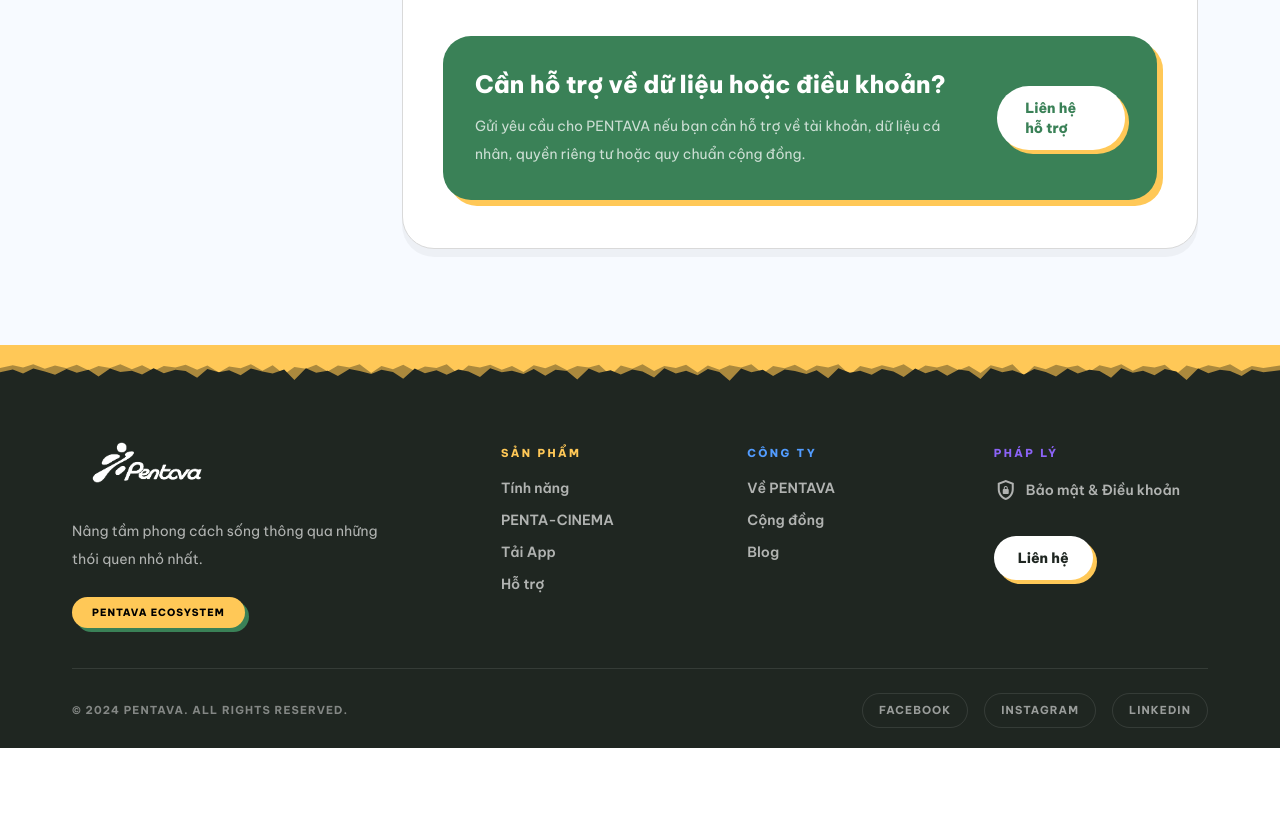
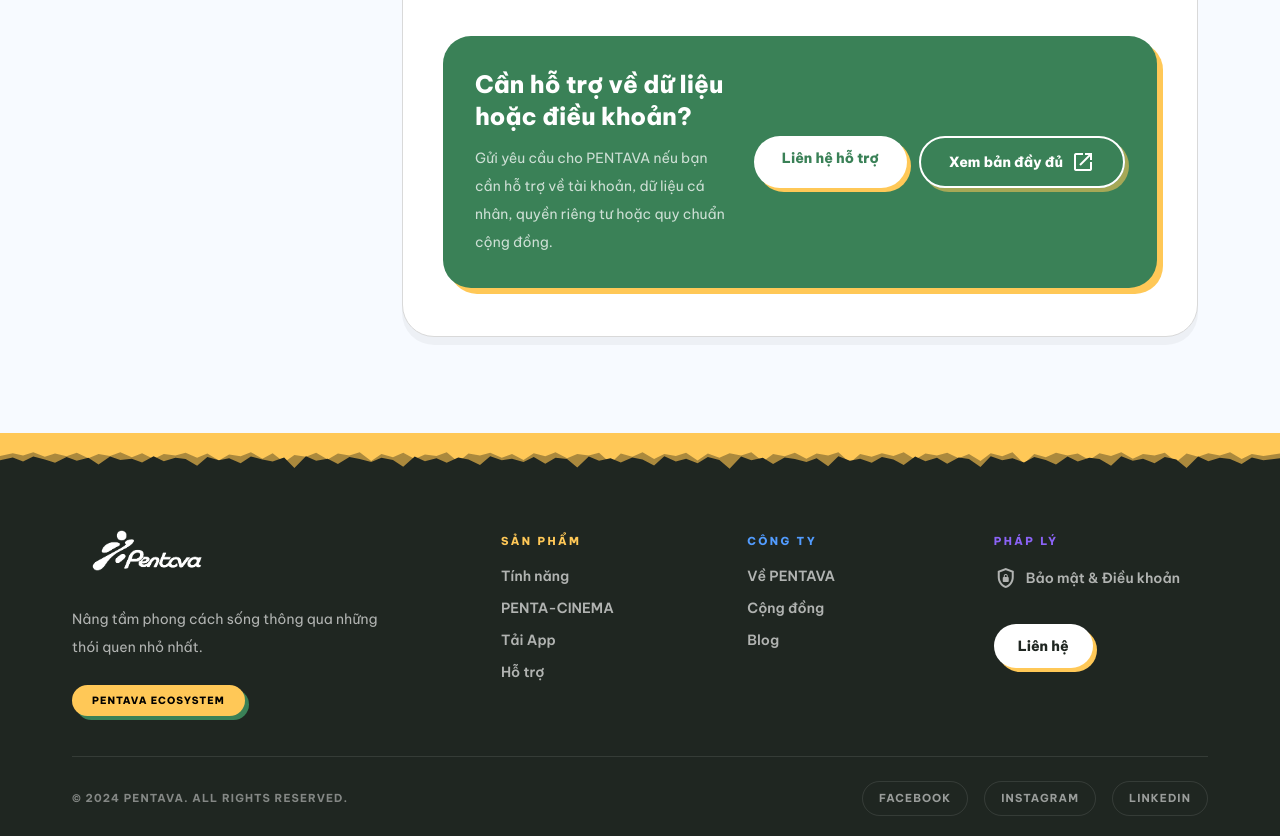
Before and after one commit to AnhKhoa4111/pentava-web, a React (Vite) app: page /privacy in a window 1280 px wide. Shown: the part 6480-7316 px from the top of the page. Before the commit the page ends 7228 px from the top, so only its background shows below. Built offline with nearby package versions, Linux system fonts and the light colour scheme.

Commit message:
Update PENTAVA legal page and layout

```diff
--- a/src/components/layouts/Footer.tsx
+++ b/src/components/layouts/Footer.tsx
@@ -154,7 +154,7 @@
 
               <NavLink
                 className="inline-flex items-center gap-2 text-sm font-semibold text-white/65 transition-all hover:translate-x-1 hover:scale-[1.04] hover:text-[#8B63F6]"
-                to="/legal"
+                to="/privacy"
               >
                 <span className="material-symbols-outlined text-[18px]">
                   shield_lock
--- a/src/pages/Cinema.tsx
+++ b/src/pages/Cinema.tsx
@@ -45,8 +45,18 @@
                     Bộ phim điện ảnh
                   </span>
 
-                  <span className="mt-2 block max-w-[720px] text-[34px] leading-[1.14] text-[#3A8157] md:text-[48px]">
-                    về hành trình trở thành phiên bản tốt hơn của bạn
+                  <span className="mt-2 block max-w-[900px] text-[#3A8157]">
+                    <span className="block text-[32px] leading-[1.12] sm:whitespace-nowrap md:text-[46px]">
+                      về hành trình trở thành
+                    </span>
+
+                    <span className="block text-[34px] leading-[1.12] md:text-[48px]">
+                      phiên bản tốt hơn
+                    </span>
+
+                    <span className="block text-[30px] leading-[1.12] md:text-[42px]">
+                      của bạn
+                    </span>
                   </span>
                 </h1>
 
--- a/src/pages/Community.tsx
+++ b/src/pages/Community.tsx
@@ -80,7 +80,7 @@
                 </div>
 
                 <div>
-                  <h3 className="mb-3 text-xl font-bold text-black">
+                  <h3 className="mb-3 text-[18px] font-bold leading-tight text-black md:whitespace-nowrap">
                     Thử thách năng lượng 30 ngày
                   </h3>
                   <p className="text-base leading-relaxed text-[#727272]">
--- a/src/pages/Privacy.tsx
+++ b/src/pages/Privacy.tsx
@@ -214,8 +214,7 @@
               <section
                 key={section.id}
                 id={section.id}
-                  className={`scroll-mt-28 ${
-                    index !== 0 ? "border-t border-[#D9D9D9] pt-12" : ""
+                className={`scroll-mt-28 ${index !== 0 ? "border-t border-[#D9D9D9] pt-12" : ""
                   } ${index !== sections.length - 1 ? "pb-12" : ""}`}
               >
                 <div className="mb-6 flex flex-col gap-4 sm:flex-row sm:items-start">
@@ -255,12 +254,27 @@
                   </p>
                 </div>
 
+                <div className="flex flex-col gap-3 sm:flex-row md:shrink-0">
                   <a
                     href="/support"
                     className="w-fit rounded-full bg-white px-7 py-3 text-sm font-extrabold text-[#3A8157] shadow-[4px_4px_0px_0px_#FFC857] transition-all hover:-translate-y-1"
                   >
                     Liên hệ hỗ trợ
                   </a>
+
+                  <a
+                    href="https://docs.google.com/document/d/1u9mX3gokH7iLaNAwozo3OvagstLYgfW9o_jPjKyq9SQ/edit?tab=t.364o052urj7r#heading=h.j5uagdkw73mc"
+                    target="_blank"
+                    rel="noreferrer"
+                    className="inline-flex w-fit items-center gap-2 rounded-full border-2 border-white bg-transparent px-7 py-3 text-sm font-extrabold text-white shadow-[4px_4px_0px_0px_rgba(255,200,87,0.55)] transition-all hover:-translate-y-1 hover:bg-[#FFC857] hover:text-black"
+                  >
+                    Xem bản đầy đủ
+
+                    <span className="material-symbols-outlined text-[18px]">
+                      open_in_new
+                    </span>
+                  </a>
+                </div>
               </div>
             </div>
           </article>
```
Lines whose indentation alone changed are shown as unchanged.
